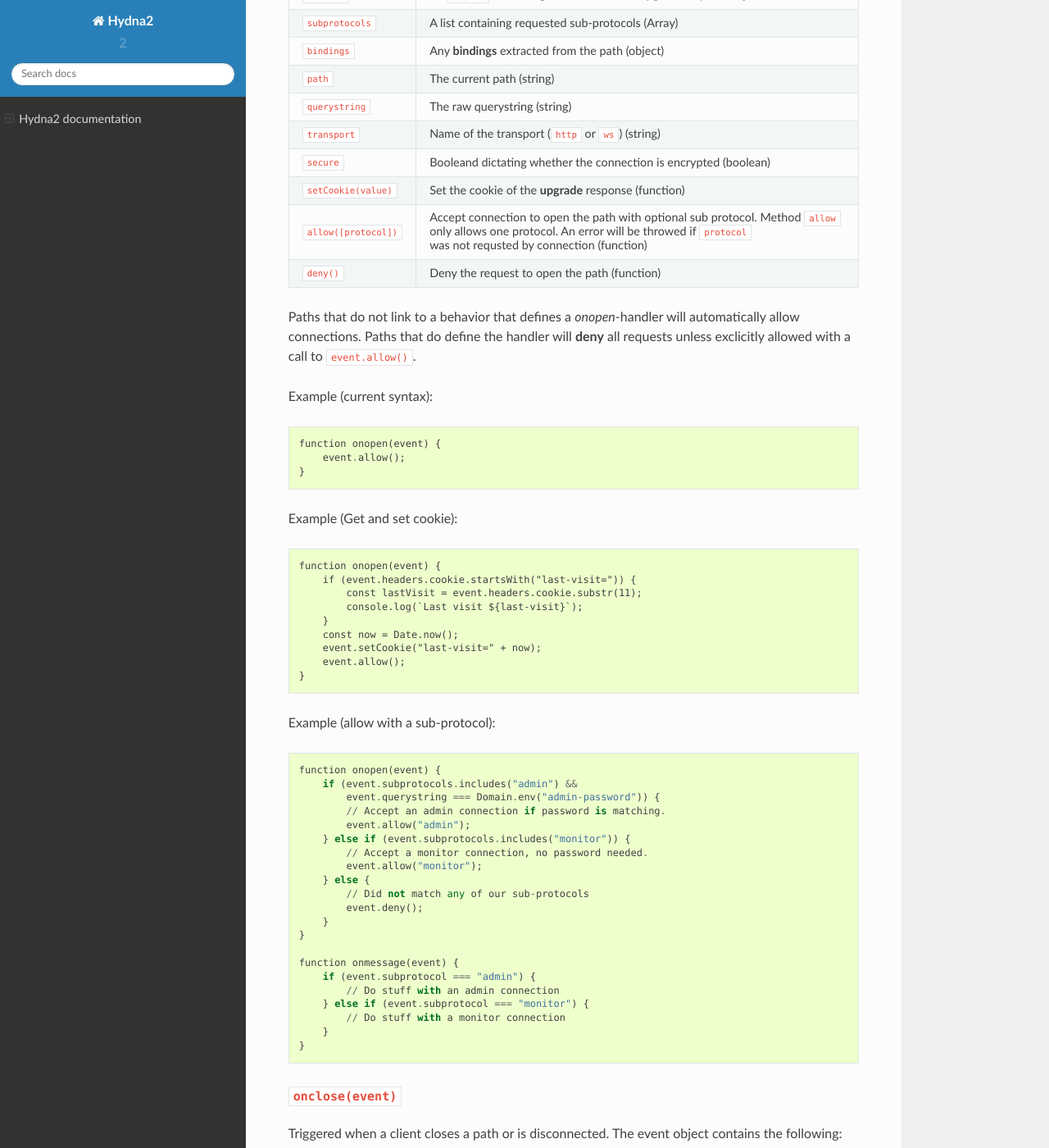
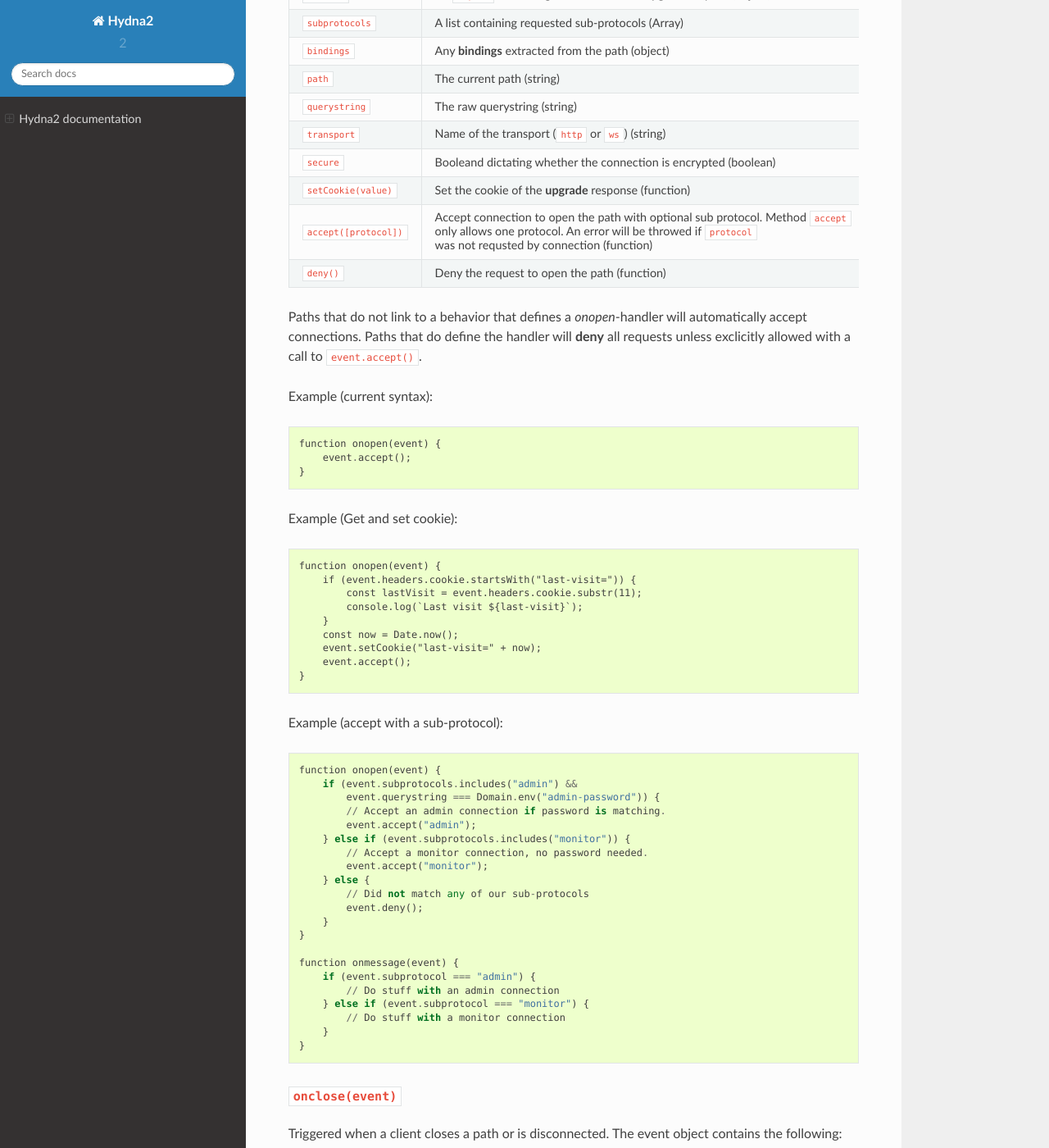
Before and after one commit to strange/hydna-docs, a Sphinx documentation site: the page built from docs/index.rst, in a window 1280 px wide and 1400 px high, scrolled down 2655 px. Shown: the whole window at 82% size. Built offline with Sphinx 7.4.7 and the Read the Docs theme 2.0.0, drawn with Linux system fonts in a browser that asks for light colours; some of the changed text lies outside the part shown.

Commit message:
Renamed OpenEvent.allow to OpenEvent.accept

```diff
--- a/docs/index.rst
+++ b/docs/index.rst
@@ -70,7 +70,7 @@ Example (current syntax)::
         "channels": [
             {
                 "path": "/chat",
-                "source": "function onopen(event) { event.allow(); }"
+                "source": "function onopen(event) { event.accept(); }"
             },
             {
                 "path": "/ticker",
@@ -92,7 +92,7 @@ Example (proposed new syntax)::
         "handlers": [
             {
                 "path": "/chat",
-                "source": "function onopen(event) { event.allow(); }"
+                "source": "function onopen(event) { event.accept(); }"
             },
             {
                 "path": "/ticker",
@@ -137,22 +137,22 @@ Attributes              Description
 ``secure``              Booleand dictating whether the connection is encrypted
                         (boolean)
 ``setCookie(value)``    Set the cookie of the **upgrade** response (function)
-``allow([protocol])``   Accept connection to open the path with optional sub
-                        protocol. Method ``allow`` only allows one protocol.
+``accept([protocol])``  Accept connection to open the path with optional sub
+                        protocol. Method ``accept`` only allows one protocol.
                         An error will be throwed if ``protocol`` was not
                         requsted by connection (function)
 ``deny()``              Deny the request to open the path (function)
 ======================= ====================================================
 
 Paths that do not link to a behavior that defines a `onopen`-handler will
-automatically allow connections. Paths that do define the handler will
+automatically accept connections. Paths that do define the handler will
 **deny** all requests unless exclicitly allowed with a call to
-``event.allow()``.
+``event.accept()``.
 
 Example (current syntax)::
 
     function onopen(event) {
-        event.allow();
+        event.accept();
     }
 
 Example (Get and set cookie)::
@@ -164,20 +164,20 @@ Example (Get and set cookie)::
         }
         const now = Date.now();
         event.setCookie("last-visit=" + now);
-        event.allow();
+        event.accept();
     }
 
 
-Example (allow with a sub-protocol)::
+Example (accept with a sub-protocol)::
 
     function onopen(event) {
         if (event.subprotocols.includes("admin") &&
             event.querystring === Domain.env("admin-password")) {
             // Accept an admin connection if password is matching.
-            event.allow("admin");
+            event.accept("admin");
         } else if (event.subprotocols.includes("monitor")) {
             // Accept a monitor connection, no password needed.
-            event.allow("monitor");
+            event.accept("monitor");
         } else {
             // Did not match any of our sub-protocols
             event.deny();
```
